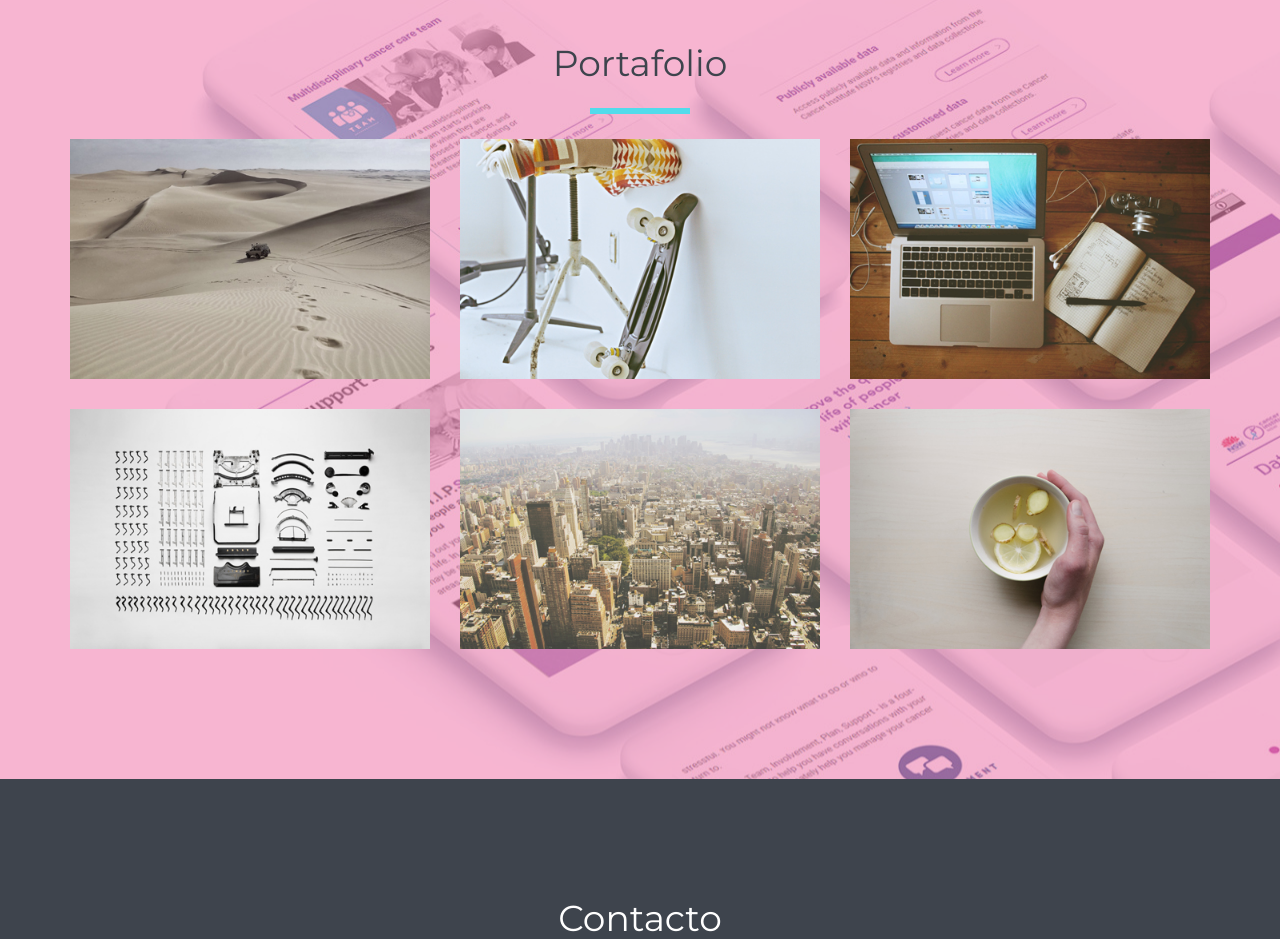
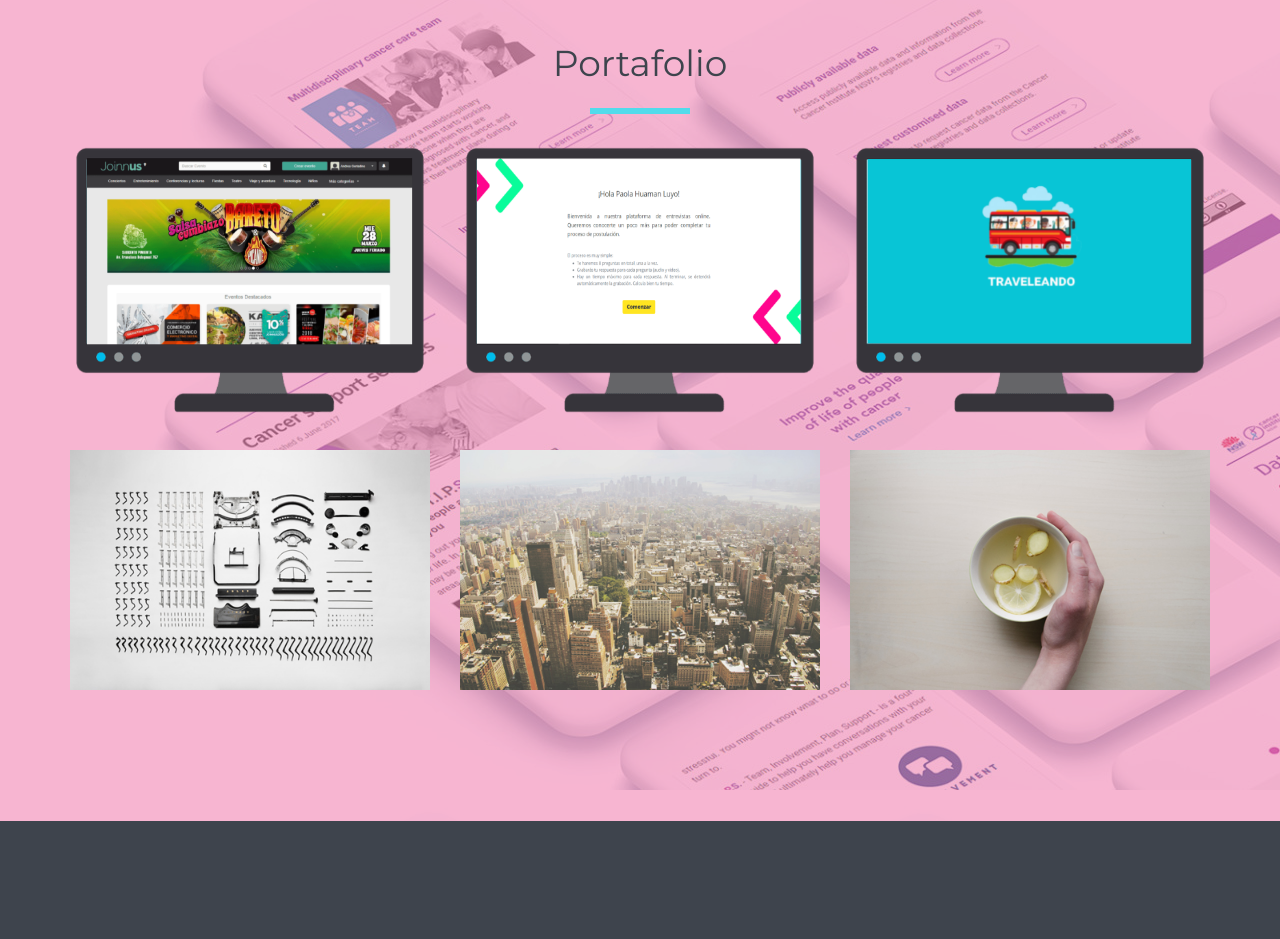
Before and after one commit to PaoSil/ux-ph, a plain HTML site: page index.html in a window 1280 px wide. Shown: the part 2420-3359 px from the top of the page. Drawn offline with Linux system fonts and the light colour scheme; a web font is replaced by a local one.

Commit message:
adding images & modified html

```diff
--- a/index.html
+++ b/index.html
@@ -243,7 +243,7 @@
                                         </h3>
                                     </div>
                                 </div>
-                                <img src="spectrum-v1.2.0/assets/img/demo-portfolio/1.jpg" class="img-centered" alt="">
+                                <img src="assets/img/joinnus.png" class="img-centered" alt="">
                             </a>
                         </div>
                         <div class="col-sm-4 portfolio-item graphic">
@@ -254,7 +254,7 @@
                                         </h3>
                                     </div>
                                 </div>
-                                <img src="spectrum-v1.2.0/assets/img/demo-portfolio/2.jpg" class="img-centered" alt="">
+                                <img src="assets/img/online.png" class="img-centered" alt="">
                             </a>
                         </div>
                         <div class="col-sm-4 portfolio-item print">
@@ -265,7 +265,7 @@
                                         </h3>
                                     </div>
                                 </div>
-                                <img src="spectrum-v1.2.0/assets/img/demo-portfolio/3.jpg" class="img-centered" alt="">
+                                <img src="assets/img/traveleando.png" class="img-centered" alt="">
                             </a>
                         </div>
                         <div class="col-sm-4 portfolio-item web">
```
Also changed, not shown: spectrum-v1.2.0/assets/js/contact_me.js (deleted, +0 -68 lines), spectrum-v1.2.0/assets/js/spectrum.map.js (deleted, +0 -118 lines), assets/img/joinnus.png (added), assets/img/online.png (added), assets/img/traveleando.png (added).
